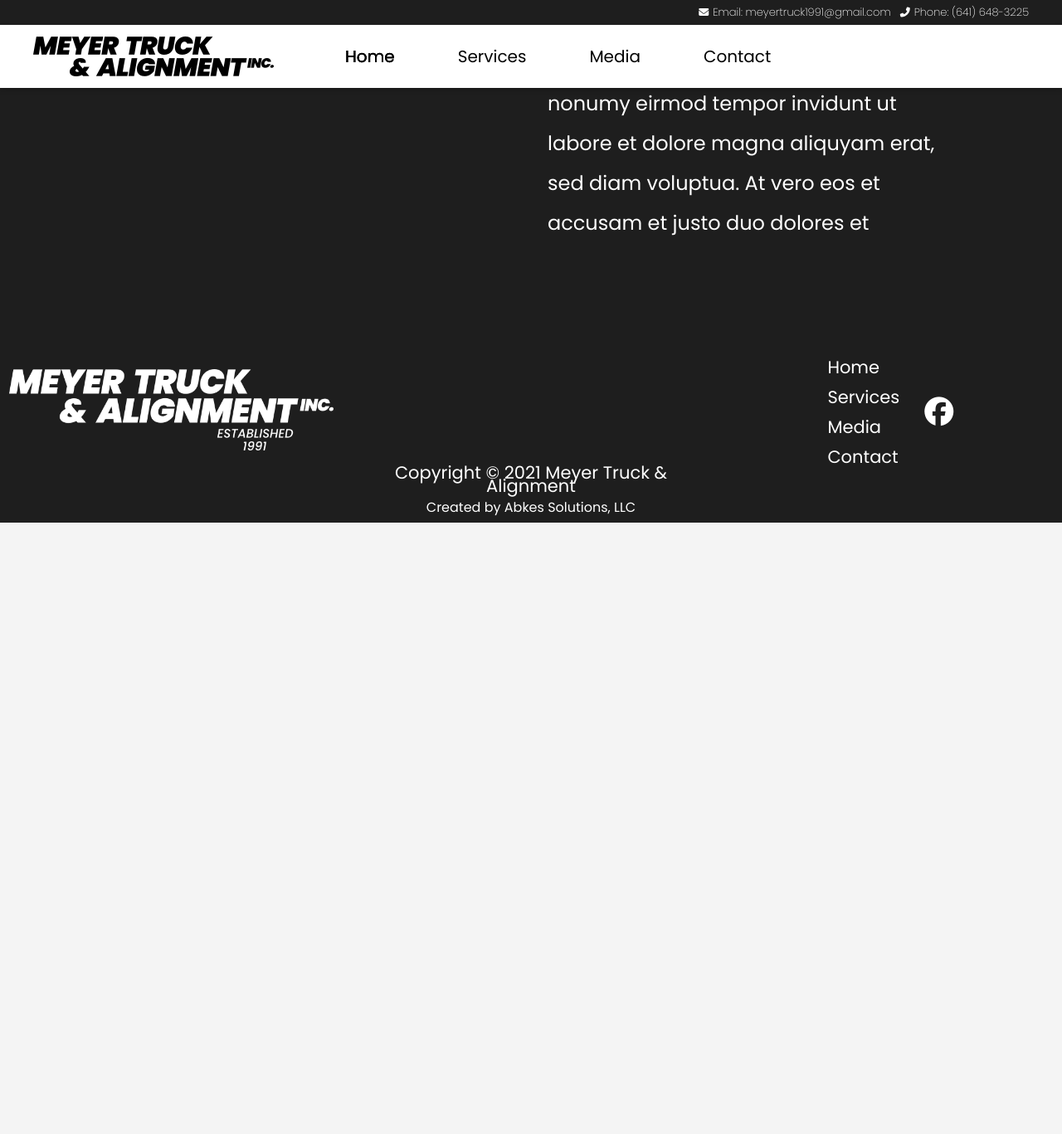
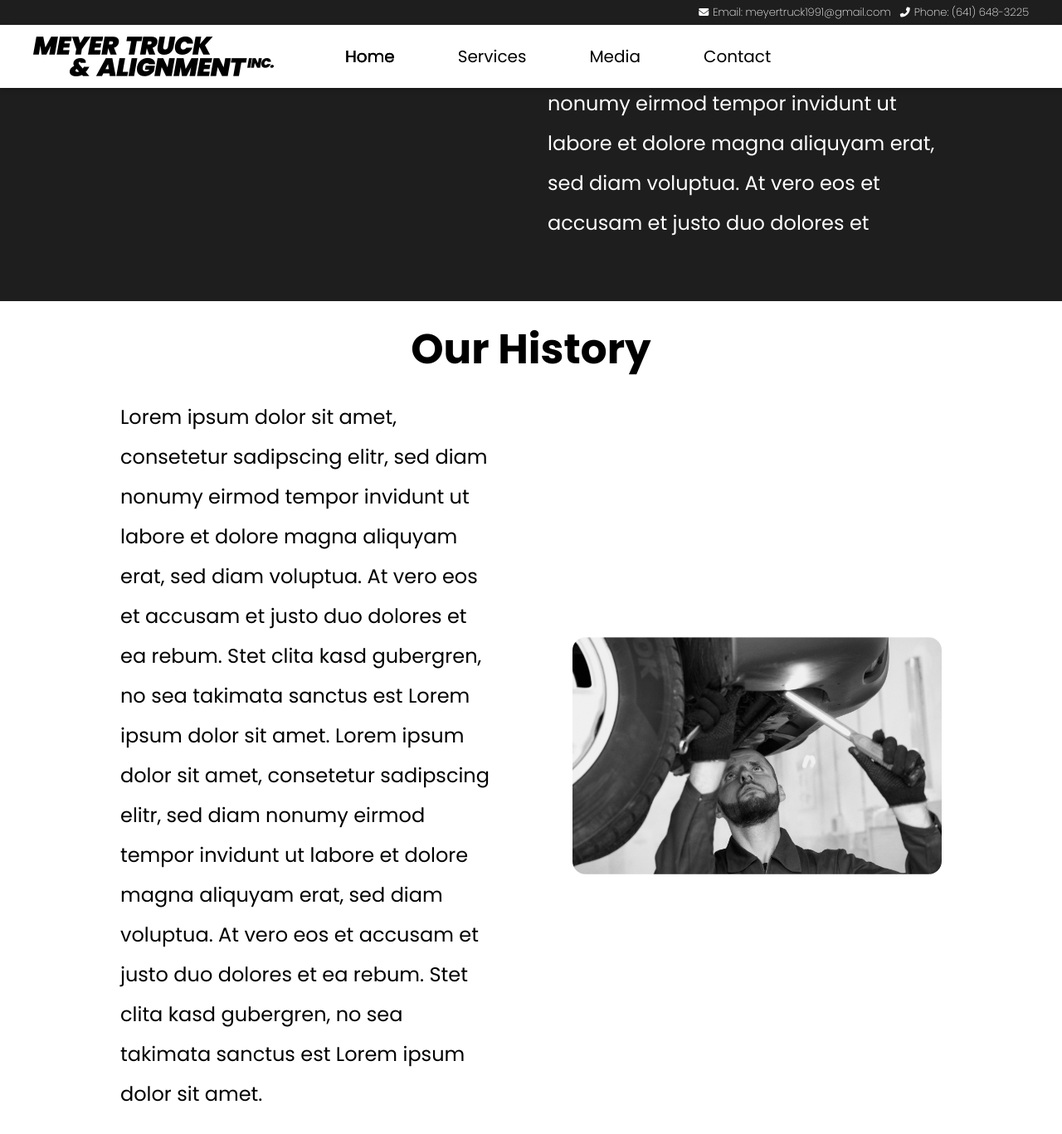
Before and after one commit to Abkes-Solutions-LLC/meyer-truck-and-alignment-website, a Jekyll site: the page built from index.html, in a window 1280 px wide and 1400 px high, scrolled down 3188 px. Shown: the top 1367 px of the window at 83% size. Built offline with Jekyll 4.4.1, drawn with Linux system fonts in a browser that asks for light colours; nearby versions of some CDN libraries; before the commit the page ends 3818 px from its top, so only the background shows below that; some of the changed text lies outside the part shown.

Commit message:
Finish index; Make Default Header; Dynamic CR Year

```diff
--- a/_includes/footer.html
+++ b/_includes/footer.html
@@ -5,7 +5,7 @@
 		</div>
 		<div class="footer-copyright">
 			<p id="copyright">
-				Copyright &#169; 2021 Meyer Truck & Alignment
+				Copyright &#169; {{ 'now' | date: "%Y" }} Meyer Truck & Alignment
 			</p>
 			<p id="created-by" class="my-1">
 				Created by <a href="https://www.abkessolutions.com">Abkes Solutions, LLC</a>
--- a/_sass/styles.scss
+++ b/_sass/styles.scss
@@ -51,13 +51,65 @@ a {
 	top: 103px;
 }
 
+// Default Page Header Styling
+
+.default-header {
+	margin: 0 auto;
+	max-width: 1920px;
+	height: 100%;
+	max-height: 572px;
+	background-color: rgba(213, 13, 22, .86);
+}
+
+.default-header-grid {
+	display: grid;
+	gap: 60px;
+	grid-template-columns: repeat(2, 1fr);
+	height: 100%;
+	padding: 0 150px;
+}
+
+.default-header-content {
+	display: flex;
+	flex-direction: column;
+	height: 100%;
+	justify-content: flex-start;
+	align-content: center;
+	color: var(--secondary-color);
+}
+
+.default-header-content h1 {
+	font-size: 10rem;
+	font-weight: 800;
+	font-style: italic;
+	text-align: center;
+	margin: 200px 0 100px 0;
+}
+
+#certs {
+	font-size: 3.2rem;
+	font-weight: 400;
+	text-align: center;
+}
+
+#certs p {
+	margin: 35px 0;
+}
+
+
+.default-header img {
+	margin: 64px auto;
+	box-shadow: 4px 7px 6px rgba(1, 0, 0, .16);
+	max-width: 614px;
+	border-radius: 16px;
+}
+
 // Navbar Styling
 .navbar {
 	max-width: 1920px;
 	width: 100%;
 	height: 106px;
 	position: fixed;
-
 	z-index: 99;
 	top: 0px;
 	align-self: center;
@@ -294,7 +346,6 @@ nav a:hover {
 	margin: 0 auto;
 	height: 100%;
 	max-width: 1920px;
-
 	background-color: var(--accent-color);
 	color: var(--secondary-color);
 }
@@ -326,6 +377,51 @@ nav a:hover {
 	max-width: 596px;
 	border-radius: 16px;
 }
+
+// History Styling
+
+.home-history {
+	margin: 0 auto;
+	height: 100%;
+	max-width: 1920px;
+	background-color: var(--secondary-color);
+	color: var(--text-color);
+}
+
+.home-history h2 {
+	padding: 50px 0;
+	font-weight: 700;
+	font-size: 5rem;
+	text-align: center;
+}
+
+.history-grid {
+	display: grid;
+	grid-template-columns: repeat(2, 1fr);
+	column-gap: 100px;
+	row-gap: 50px;
+	font-size: 2.4rem;
+	font-weight: 400;
+	line-height: 2;
+	padding: 0 145px 70px 145px;
+}
+
+.history-grid > *:nth-child(3) {
+	grid-column: 1 / span 2;
+}
+
+.home-history img {
+	margin: auto;
+	max-width: 820px;
+	border-radius: 16px;
+}
+
+// ---------------------------------------------
+// SERVICES PAGE
+// ---------------------------------------------
+
+
+
 
 // Footer Styling
 
--- a/index.html
+++ b/index.html
@@ -77,6 +77,35 @@ nav-name: Home
 		</div>
 	</div>
 	<div class="home-history">
-
+		<h2>Our History</h2>
+			<div class="history-grid">
+				<p>
+					Lorem ipsum dolor sit amet, consetetur sadipscing elitr,
+					sed diam nonumy eirmod tempor invidunt ut labore et dolore
+					magna aliquyam erat, sed diam voluptua. At vero eos et
+					accusam et justo duo dolores et ea rebum. Stet clita
+					kasd gubergren, no sea takimata sanctus est Lorem ipsum
+					dolor sit amet. Lorem ipsum dolor sit amet, consetetur
+					sadipscing elitr, sed diam nonumy eirmod tempor invidunt
+					ut labore et dolore magna aliquyam erat, sed diam voluptua.
+					At vero eos et accusam et justo duo dolores et ea rebum.
+					Stet clita kasd gubergren, no sea takimata sanctus est Lorem
+					ipsum dolor sit amet.
+				</p>
+				<img src="./assets/images/mech-fill-2.png" alt="Stock Image">
+				<p>
+					Lorem ipsum dolor sit amet, consetetur sadipscing elitr,
+					sed diam nonumy eirmod tempor invidunt ut labore et dolore
+					magna aliquyam erat, sed diam voluptua. At vero eos et
+					accusam et justo duo dolores et ea rebum. Stet clita
+					kasd gubergren, no sea takimata sanctus est Lorem ipsum
+					dolor sit amet. Lorem ipsum dolor sit amet, consetetur
+					sadipscing elitr, sed diam nonumy eirmod tempor invidunt
+					ut labore et dolore magna aliquyam erat, sed diam voluptua.
+					At vero eos et accusam et justo duo dolores et ea rebum.
+					Stet clita kasd gubergren, no sea takimata sanctus est Lorem
+					ipsum dolor sit amet.
+				</p>
+			</div>
 	</div>
 </div>
```
Also changed, not shown: _data/services.yml (added, +10 -0 lines), contact.html (+10 -0 lines), media.html (+10 -0 lines), services.html (+15 -0 lines), assets/images/mech-fill-2.png (added), assets/images/mech-fill-3.png (added).
